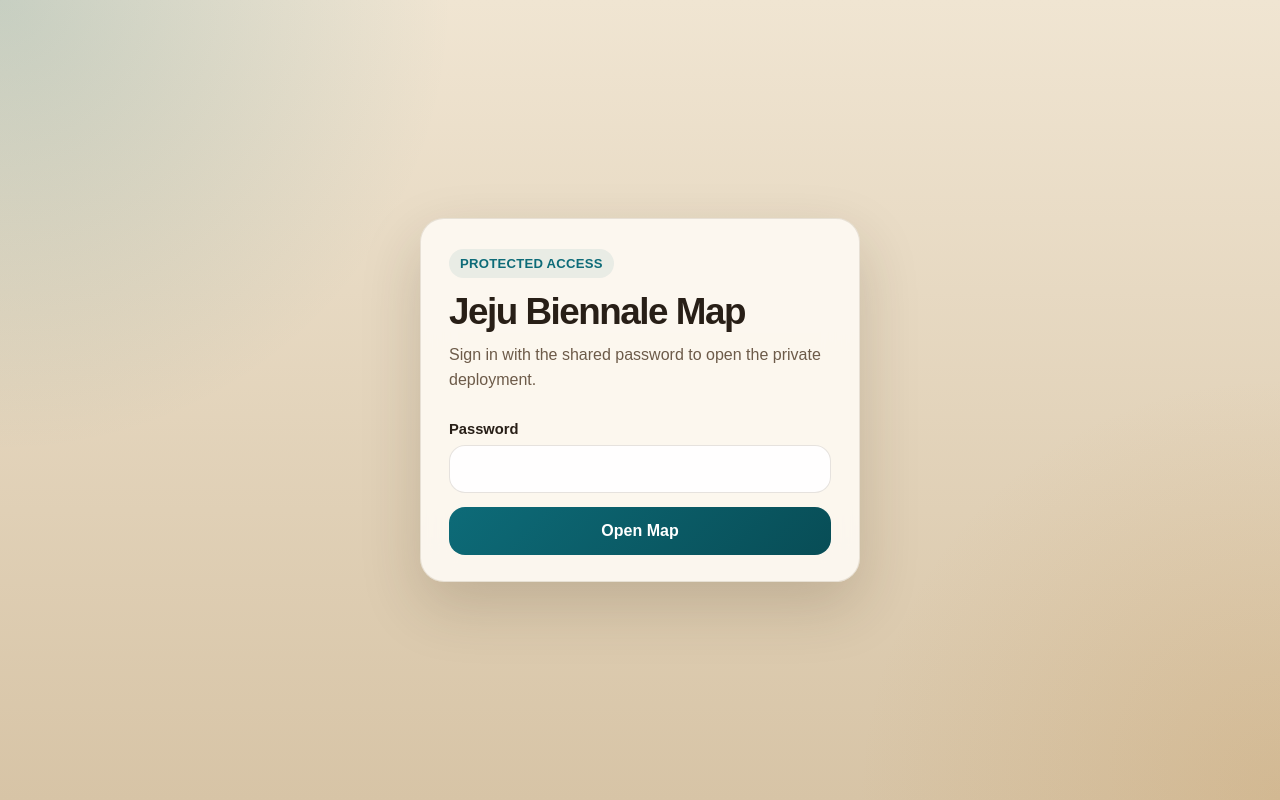
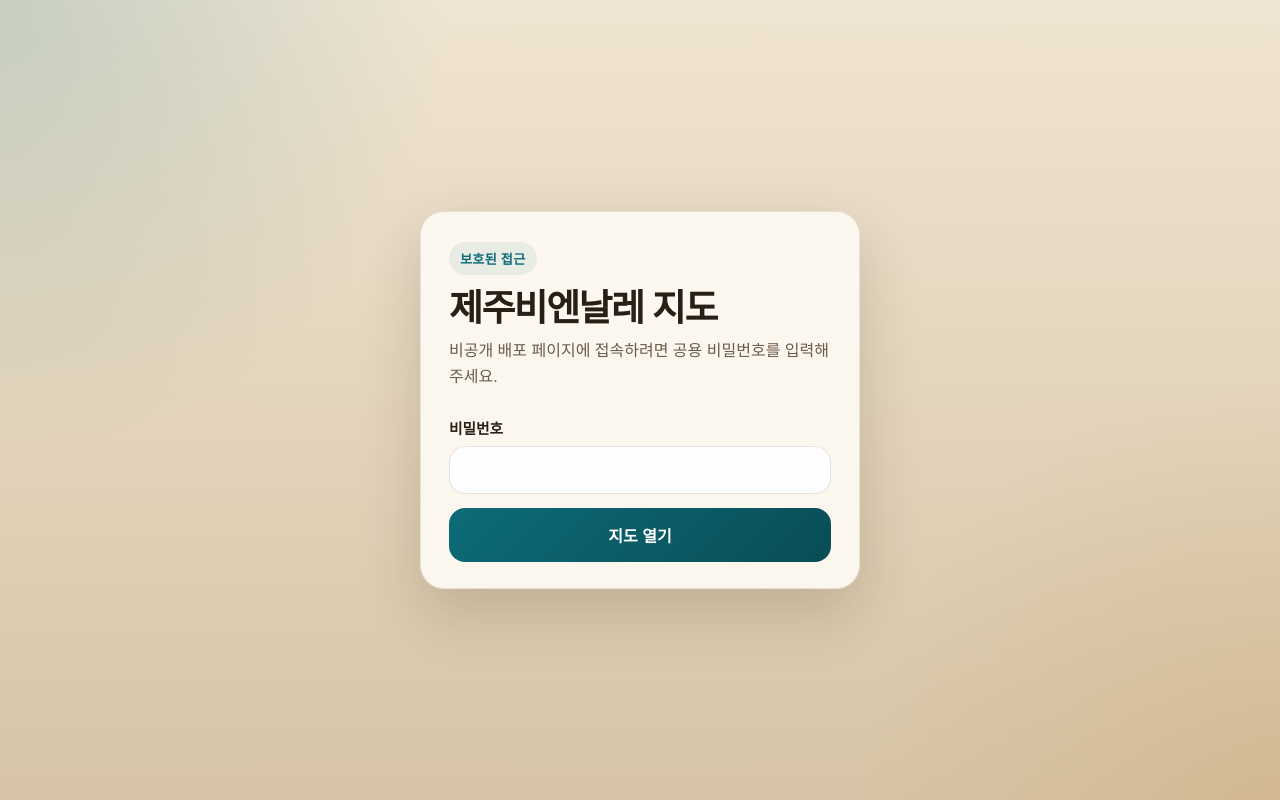
Before and after one commit to heund/shrines_map, a website: page public/login.html in a window 1280 px wide. Drawn offline with Linux system fonts and the light colour scheme.

Commit message:
Translate login screen to Korean

```diff
--- a/public/login.html
+++ b/public/login.html
@@ -3,7 +3,7 @@
 <head>
   <meta charset="UTF-8" />
   <meta name="viewport" content="width=device-width, initial-scale=1.0" />
-  <title>Jeju Biennale Map Login</title>
+  <title>제주비엔날레 지도 로그인</title>
   <style>
     :root {
       --bg: #f0e5d2;
@@ -135,18 +135,18 @@
 </head>
 <body>
   <main class="login-shell">
-    <span class="eyebrow">Protected Access</span>
-    <h1>Jeju Biennale Map</h1>
-    <p>Sign in with the shared password to open the private deployment.</p>
+    <span class="eyebrow">보호된 접근</span>
+    <h1>제주비엔날레 지도</h1>
+    <p>비공개 배포 페이지에 접속하려면 공용 비밀번호를 입력해 주세요.</p>
 
-    <div class="error" id="errorMessage">Password was incorrect. Please try again.</div>
+    <div class="error" id="errorMessage">비밀번호가 올바르지 않습니다. 다시 입력해 주세요.</div>
 
     <form method="post" action="/login">
       <label for="password">
-        Password
+        비밀번호
         <input id="password" name="password" type="password" autocomplete="current-password" required />
       </label>
-      <button type="submit">Open Map</button>
+      <button type="submit">지도 열기</button>
     </form>
   </main>
 
```
